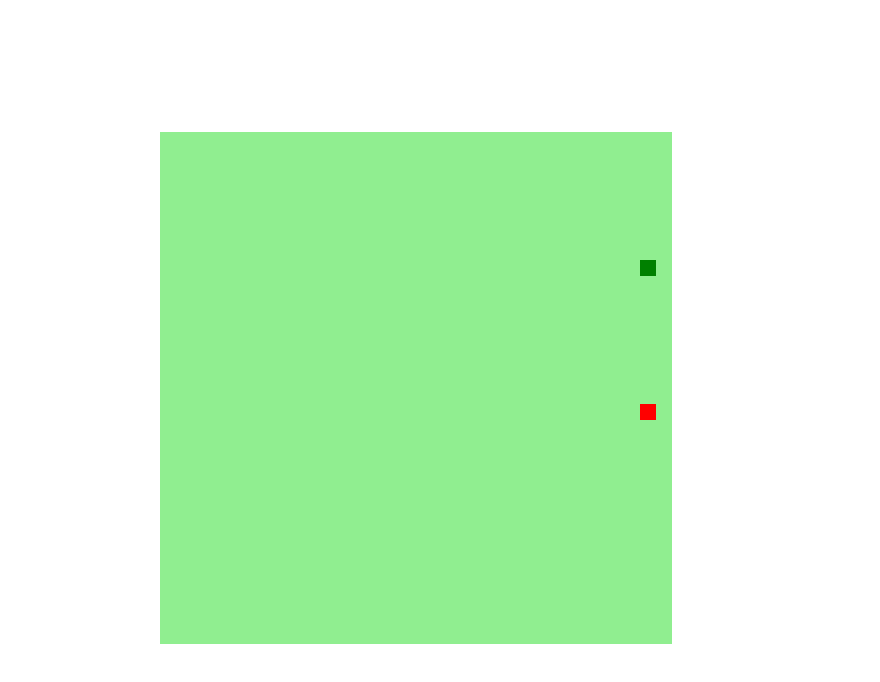
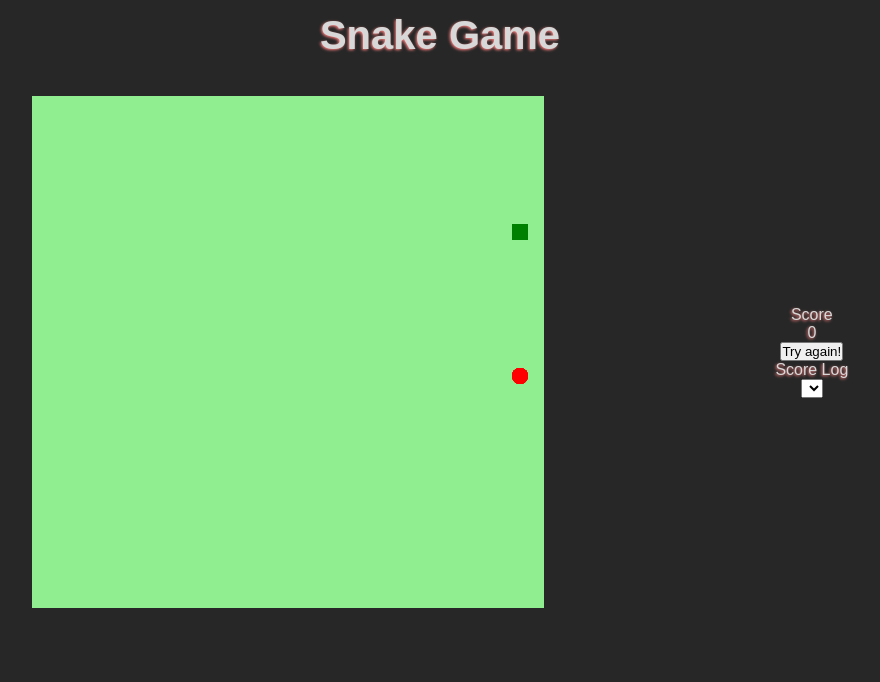
Before and after one commit to EnSabahNurX/snake-game-DIO, a plain HTML site: page index.html in a window 1280 px wide. Shown: the whole page, without its empty margins (200-1080 px from the left). Drawn offline with Linux system fonts and the light colour scheme.

Commit message:
change the food to a round shape

```diff
--- a/app.js
+++ b/app.js
@@ -36,7 +36,13 @@ function startGame() {
     for (let i = 1; i < snake.length; i++) {
         if (snake[0].x == snake[i].x && snake[0].y == snake[i].y) {
             clearInterval(game)
-            alert('Game over ! :(')
+
+        }
+    }
+
+    for (let i = 1; i < snake.length; i++) {
+        if (food.x == snake[i].x && food.y == snake[i].y) {
+            drawFood
         }
     }
 
@@ -76,14 +82,21 @@ function update(e) {
 
 function drawFood() {
     context.fillStyle = 'red'
-    context.fillRect(food.x, food.y, box, box)
+    // context.fillRect(food.x, food.y, box, box)
+
+    for (let i = 0; i < 4; i++) {
+        for (let j = 0; j < 3; j++) {
+            context.beginPath();
+            let radius = 8; // Arc radius
+            let startAngle = 0; // Starting point on circle
+            let endAngle = Math.PI + (Math.PI * j) / 2; // End point on circle
+            let counterclockwise = i % 2 !== 0; // clockwise or counterclockwise
+            context.arc(food.x + 8, food.y + 8, radius, startAngle, endAngle, counterclockwise);
+            context.fill();
+        }
+    }
 }
 
 // events
 let game = setInterval(startGame, 90)
 document.addEventListener('keydown', update)
-
-
-// to do
-// chock food and snake when random appear
-// animation on food and gead
--- a/index.html
+++ b/index.html
@@ -12,7 +12,26 @@
 </head>
 
 <body>
-    <canvas id="snake" width="512" height="512"></canvas>
+    <header>
+        <div class="title">
+            <h1>Snake Game</h1>
+        </div>
+    </header>
+    <div class="display">
+        <canvas id="snake" width="512" height="512"></canvas>
+        <div class="placar">
+            <div>
+                <p>Score</p>
+                <p id="score">0</p>
+                <p id="message"></p>
+                <button id="try-again">Try again!</button>
+            </div>
+            <div class="battle-log">
+                <p>Score Log</p>
+                <select id="battle-log"></select>
+            </div>
+        </div>
+    </div>
 </body>
 
 </html>
--- a/style.css
+++ b/style.css
@@ -1,8 +1,45 @@
+* {
+    margin: 0;
+    padding: 0;
+    font-family: lacquer, arial, sans-serif;
+}
+
 body {
+    width: 100%;
     height: 95vh;
-    width: 95vw;
+    background-color: rgb(39, 39, 39);
+    color: rgb(216, 216, 216);
+    margin: 0;
+    text-align: center;
+    text-shadow: -1px 1px 3px rgb(255, 128, 128);
+}
+
+h1 {
+    margin-top: 1%;
+    margin-bottom: 3%;
+    font-size: 40px;
+}
+
+.display {
+    height: auto;
+    width: auto;
+    display: flex;
+    flex-direction: row;
+    align-items: center;
+    justify-content: space-evenly;
+}
+
+.placar {
+    height: auto;
+    width: auto;
     display: flex;
     flex-direction: column;
     align-items: center;
-    justify-content: center;
+    justify-content: space-evenly;
 }
+
+canvas {
+    /* box-shadow: 0 0 0 4px rgba(0, 0, 0, 0.1), inset 0 0 0 3px #efefef6b, inset 0 0 10px rgba(0, 0, 0, 0.411), 0 0 10px rgba(0, 0, 0, 0.2);
+    transition: all 0.05s;
+    transition-timing-function: cubic-bezier(0.1, 2.7, 0.58, 1); */
+}
```
